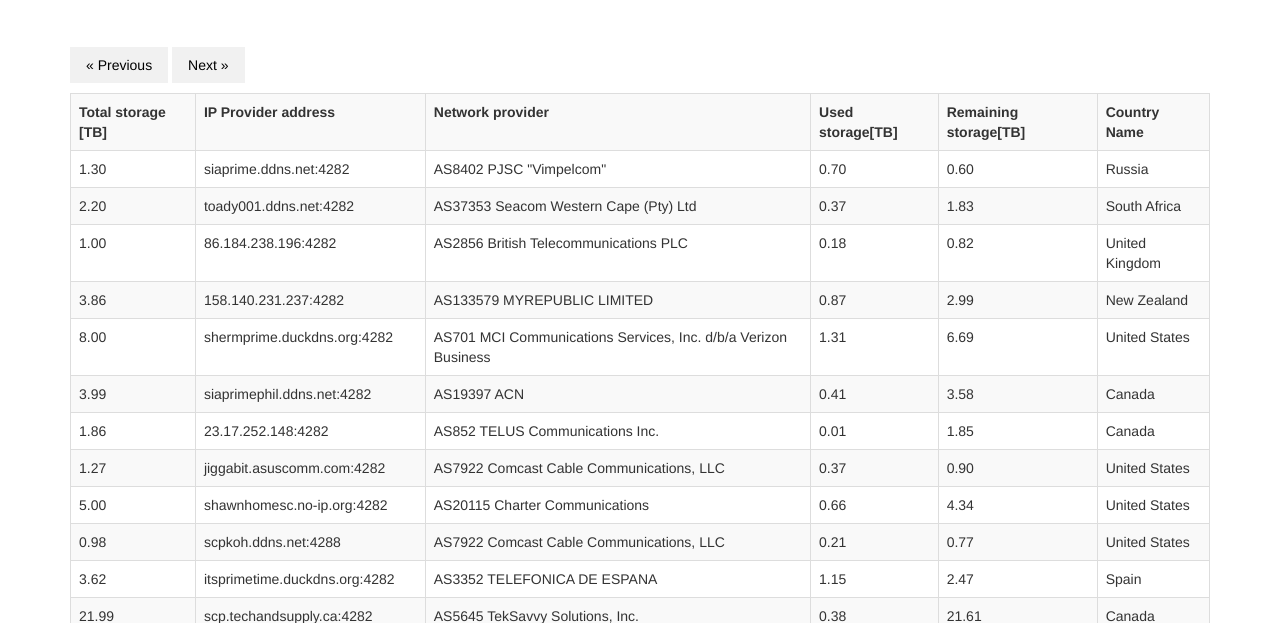
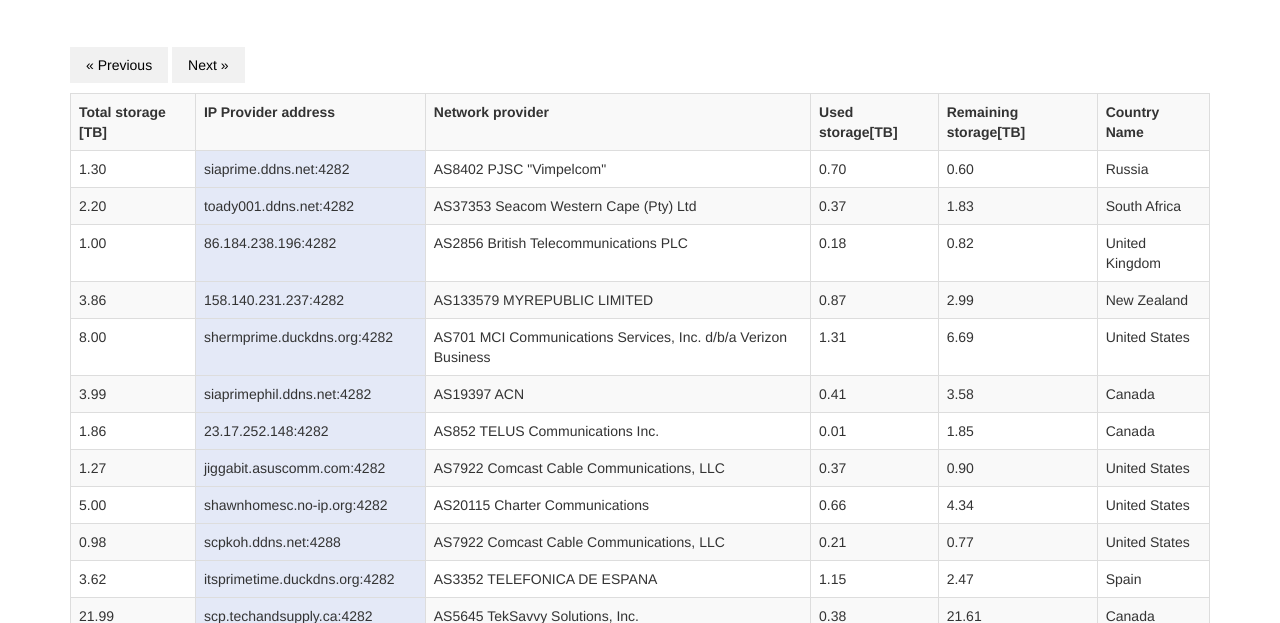
Before and after one commit to Vladarmaster/scprimekoh, a plain HTML site: page scprimetotalstor.html in a window 1280 px wide. Shown: the part 177-800 px from the top of the page. Drawn offline with nearby package versions, Linux system fonts and the light colour scheme.

Commit message:
Update scprimetotalstor.html

```diff
--- a/scprimetotalstor.html
+++ b/scprimetotalstor.html
@@ -131,8 +131,10 @@
 		value.totalstorage = parseFloat(value.totalstorage / 1000000000000).toFixed(2);
 	    totalt = parseFloat(value.totalstorage - value.remainingstorage).toFixed(2);
 	   		employee_data += '<tr>';
+
+
 	    employee_data += '<td>'+value.totalstorage+'</td>';
-		employee_data += '<td>'+value.netaddress+'</td>';
+		employee_data += '<td bgcolor="#E4E9F7">'+value.netaddress+'</td>';
 		employee_data += '<td>'+value.as+'</td>';
 		employee_data += '<td>'+totalt+'</td>';
 		employee_data += '<td>'+value.remainingstorage+'</td>';
```
